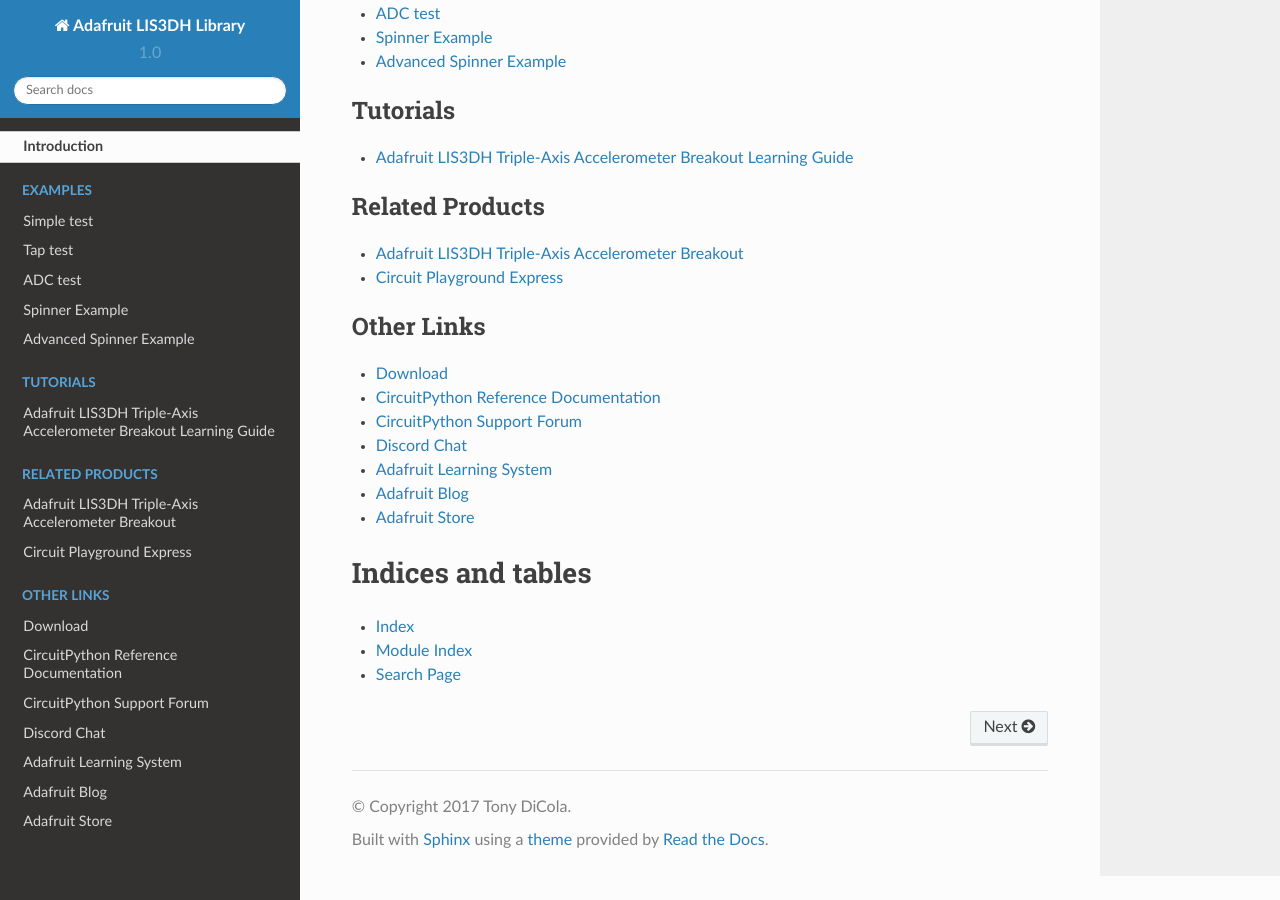
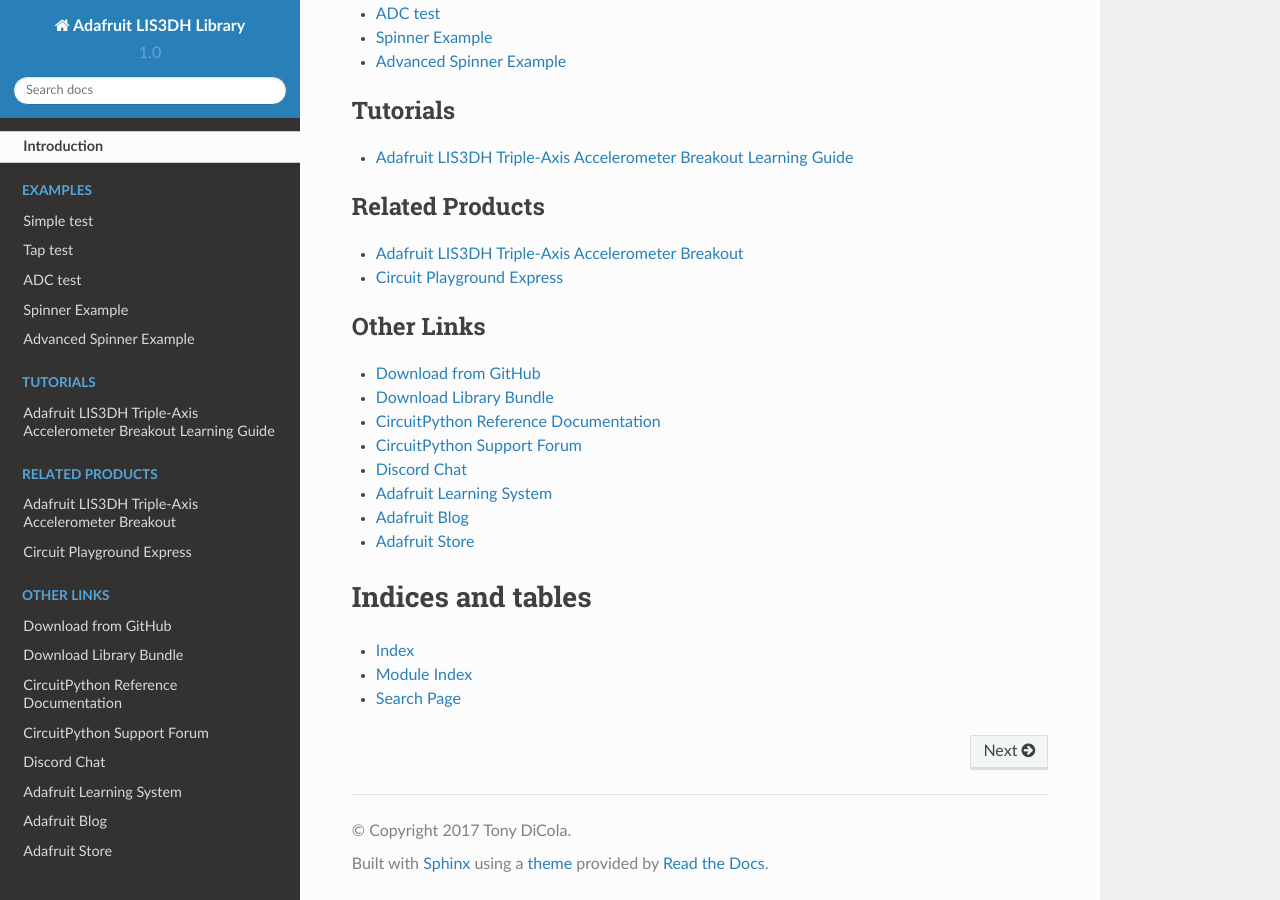
Before and after one commit to adafruit/Adafruit_CircuitPython_LIS3DH, a Sphinx documentation site: the page built from docs/index.rst, in a window 1280 px wide and 900 px high, scrolled down 1587 px. Built offline with Sphinx 7.4.7 and the Read the Docs theme 2.0.0, drawn with Linux system fonts in a browser that asks for light colours.

Commit message:
Added cp.org link to index.rst

```diff
--- a/docs/index.rst
+++ b/docs/index.rst
@@ -35,7 +35,8 @@
 .. toctree::
     :caption: Other Links
 
-    Download <https://github.com/adafruit/Adafruit_CircuitPython_LIS3DH/releases/latest>
+    Download from GitHub <https://github.com/adafruit/Adafruit_CircuitPython_LIS3DH/releases/latest>
+    Download Library Bundle <https://circuitpython.org/libraries>
     CircuitPython Reference Documentation <https://docs.circuitpython.org>
     CircuitPython Support Forum <https://forums.adafruit.com/viewforum.php?f=60>
     Discord Chat <https://adafru.it/discord>
```
